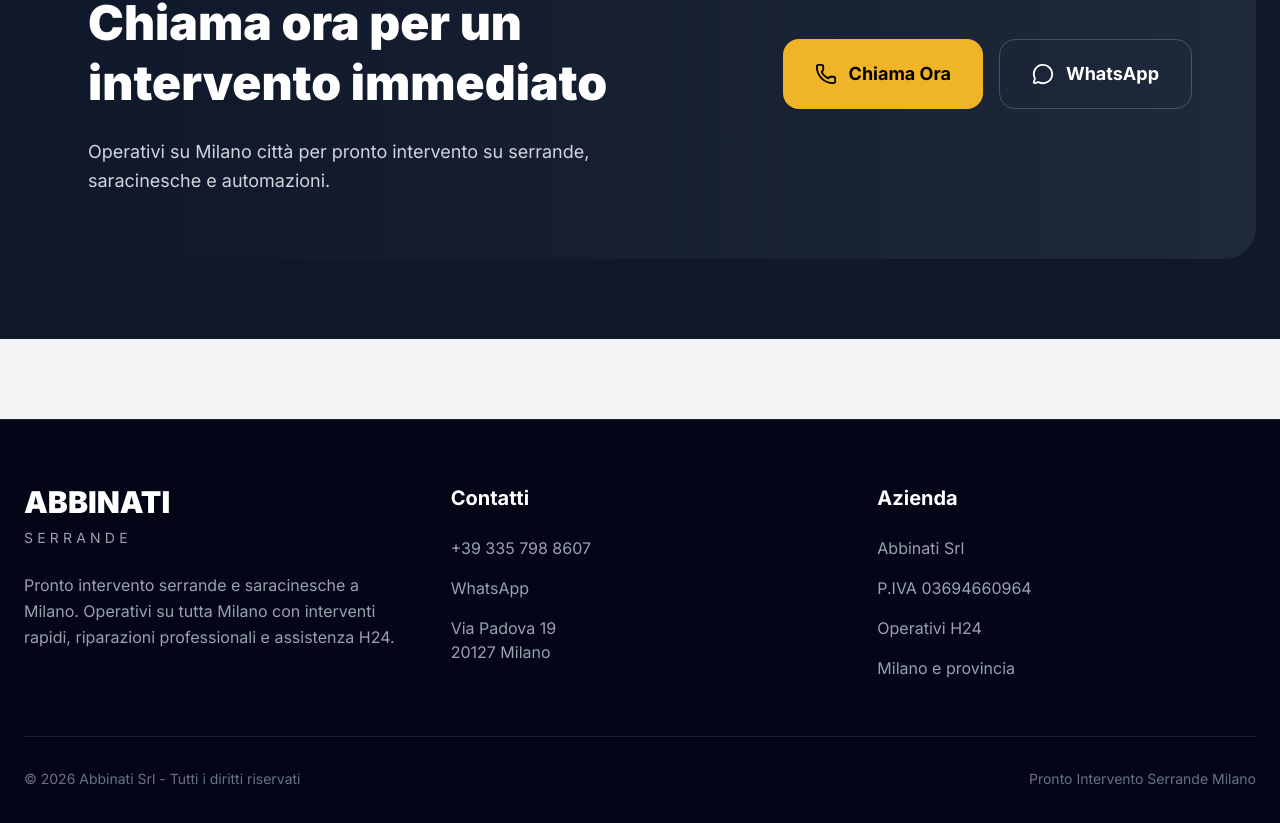
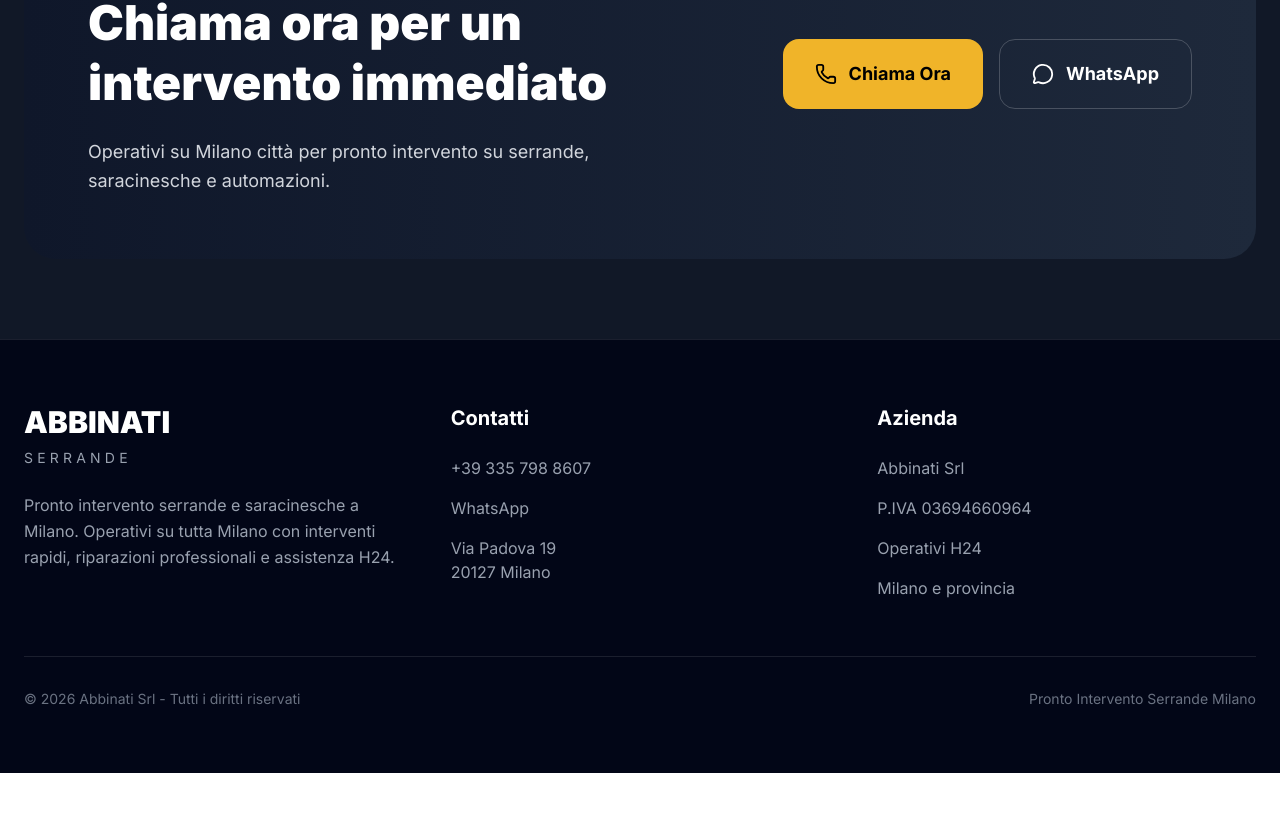
Before and after one commit to Simo-FI/abbinati-serrande, a Next.js app: page / in a window 1280 px wide. Shown: the part 2146-2969 px from the top of the page. After the commit the page ends 2919 px from the top, so only its background shows below. Built offline with nearby package versions, Linux system fonts and the light colour scheme.

Commit message:
Remove footer top spacing

```diff
--- a/app/page.tsx
+++ b/app/page.tsx
@@ -615,7 +615,7 @@ export default function Home() {
 
       </div>
       {/* FOOTER */}
-<footer className="bg-[#020617] border-t border-white/10 mt-10 md:mt-20">
+<footer className="bg-[#020617] border-t border-white/10">
 
   <div className="max-w-7xl mx-auto px-6 py-16">
 
```
